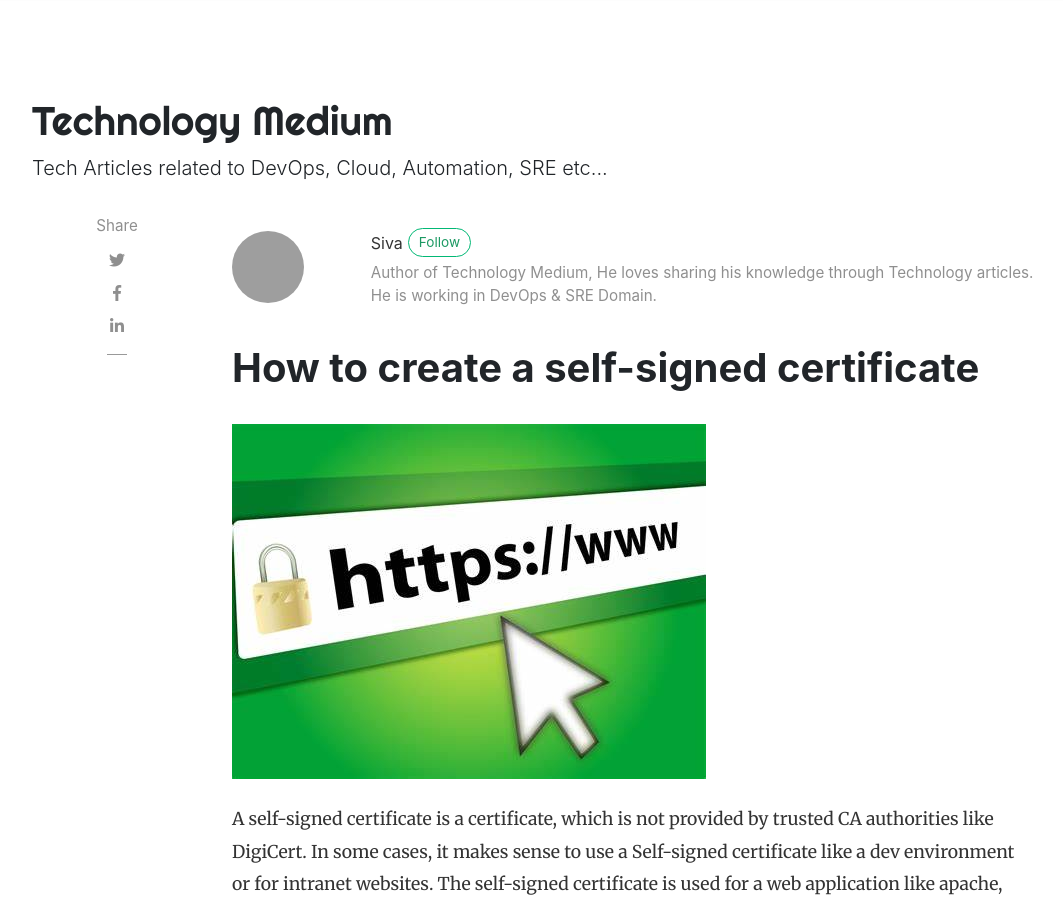
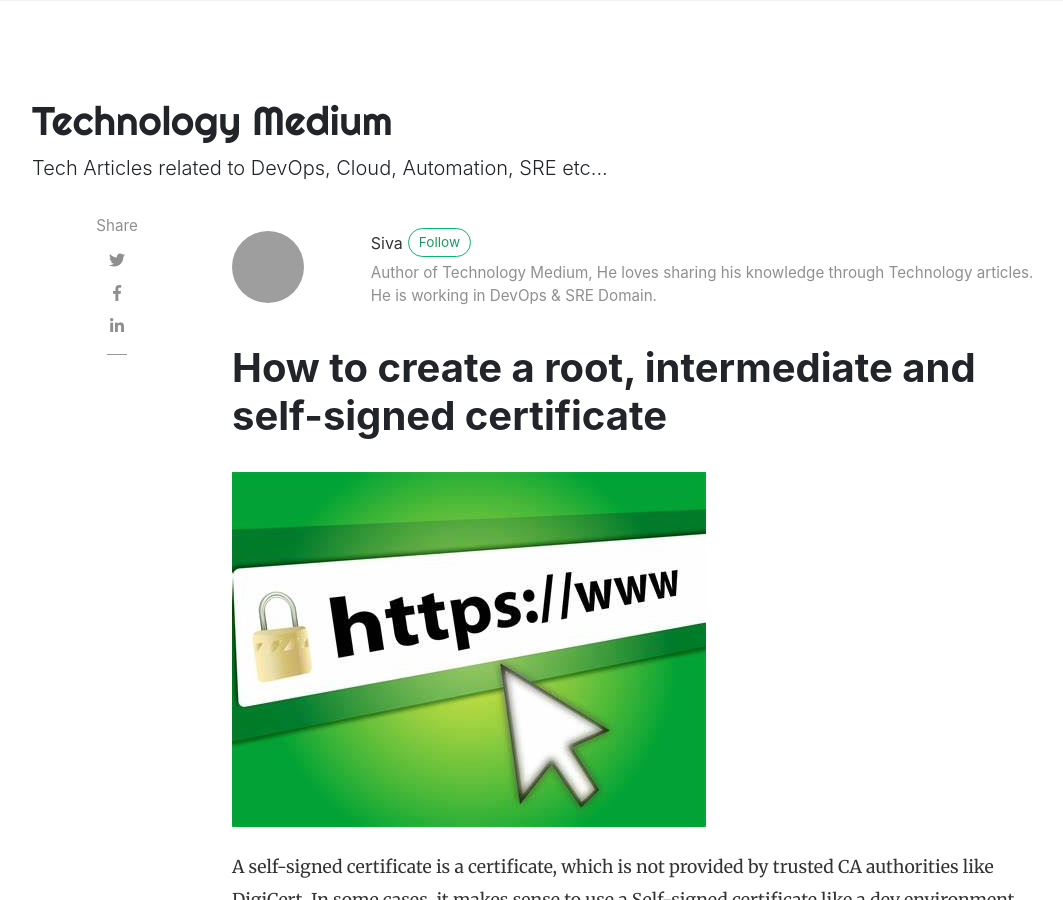
Before and after one commit to gskrscm/my-tech-blog, a Jekyll site: the page built from docs/_posts/2020-04-05-Self-Signed-Certifitcate.md, in a window 1280 px wide and 900 px high. Shown: the whole window, without its empty margins (53-1116 px from the left). Built offline with Jekyll 4.4.1, drawn with Linux system fonts in a browser that asks for light colours; nearby versions of some CDN libraries; comment, search, counter and statistics services are not loaded; grey boxes are pictures that could not be loaded.

Commit message:
Changed the title

```diff
--- a/docs/_posts/2020-04-05-Self-Signed-Certifitcate.md
+++ b/docs/_posts/2020-04-05-Self-Signed-Certifitcate.md
@@ -1,6 +1,6 @@
 ---
 layout: post
-title:  "How to create a self-signed certificate"
+title:  "How to create a root, intermediate and self-signed certificate"
 date:   2020-04-05 10:10:58 +0530
 author: siva
 featured: true
```
